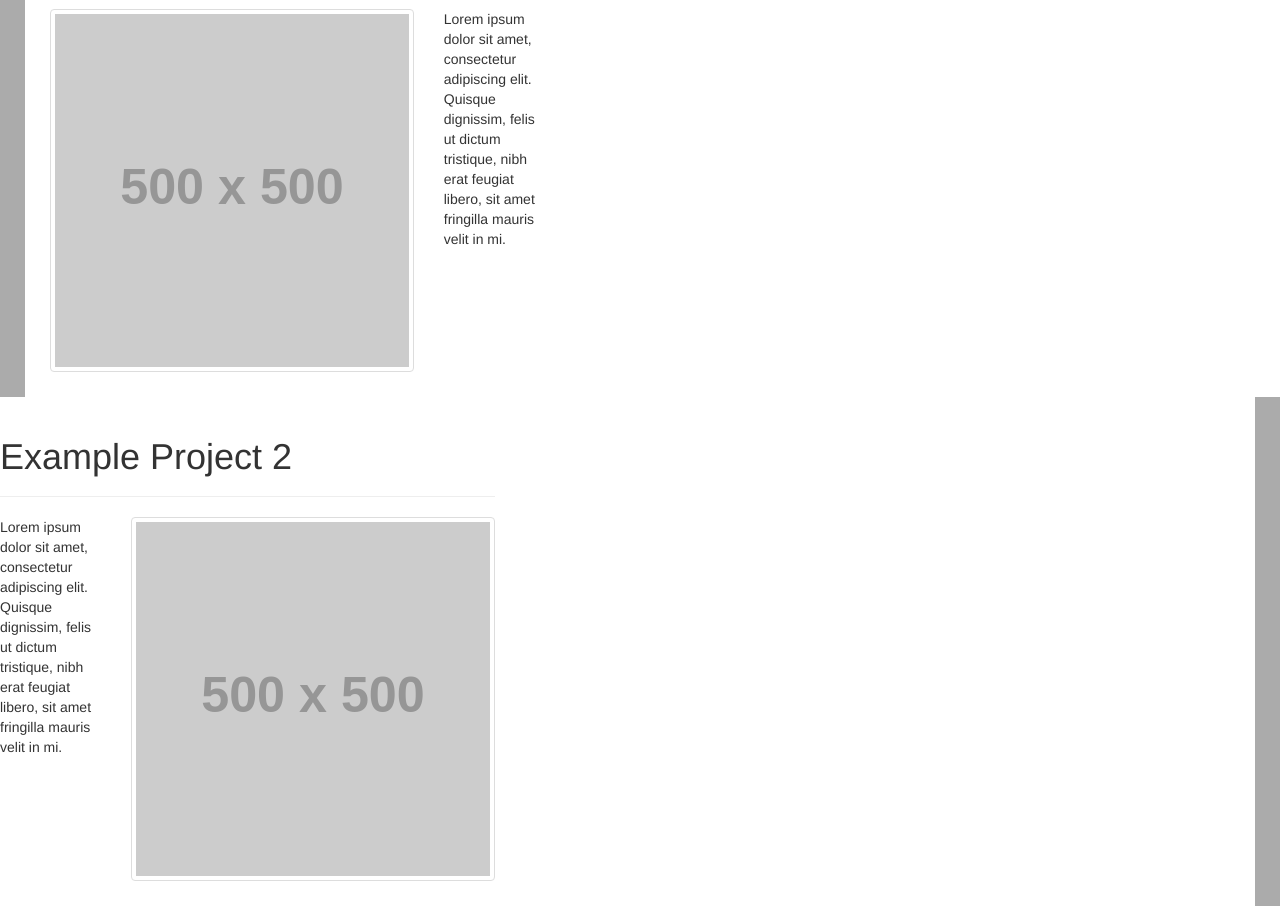
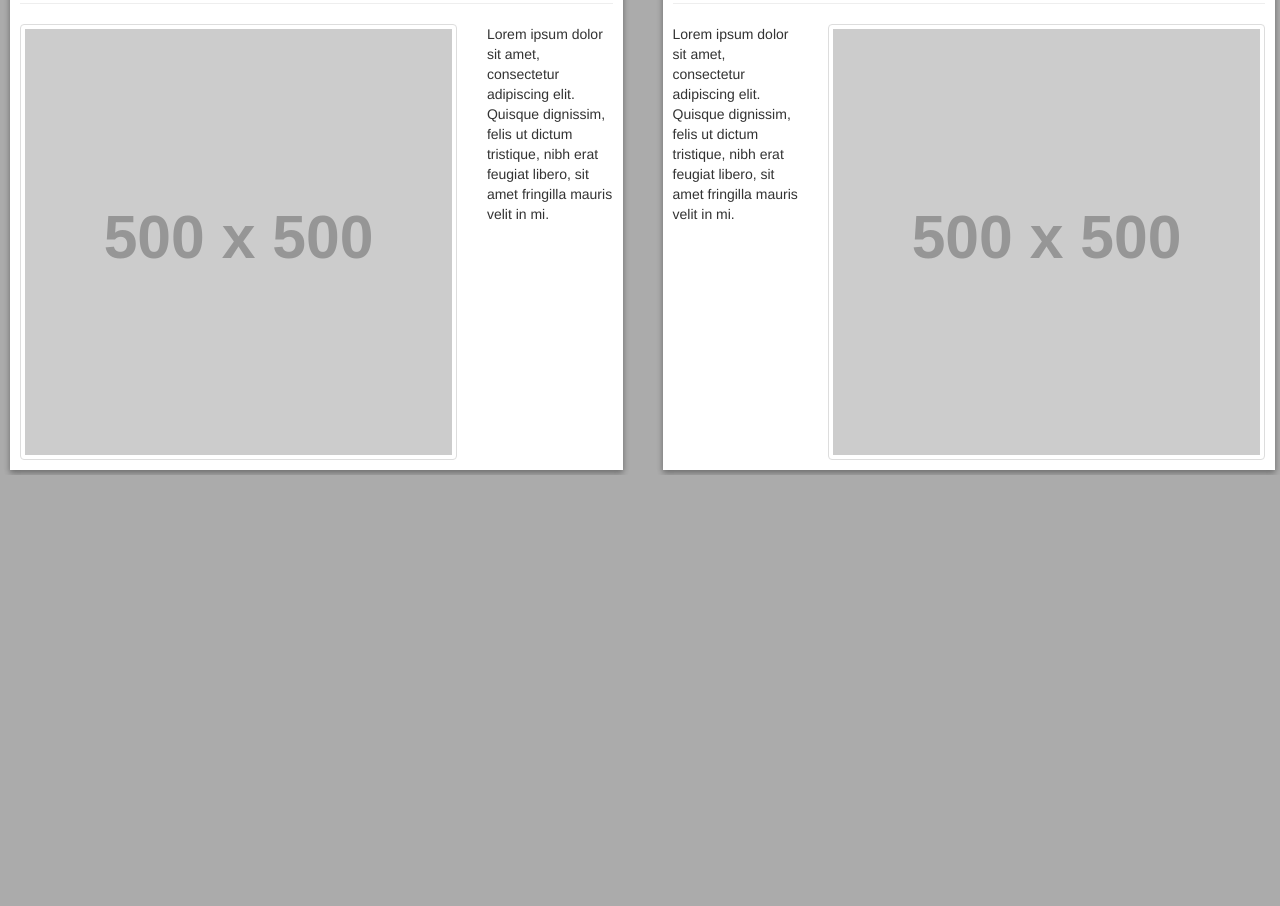
Before and after one commit to patches9119/responsive-portfolio, a plain HTML site: page portfolio.html in a window 1280 px wide. Shown: the part 390-1296 px from the top of the page. After the commit the page ends 865 px from the top, so only its background shows below. Drawn offline with nearby package versions, Linux system fonts and the light colour scheme; placeholder pictures from the web are drawn by us.

Commit message:
updated portfolio

```diff
--- a/portfolio.html
+++ b/portfolio.html
@@ -22,42 +22,33 @@
 
   <div class="container1">
     <div class="row">
-        <div class="col-md-5">
+      <div class="col-md-6 col-sm-12">
+        <div class="cont">
+
           <div class="page-header">
             <h1>Example Project 1</h1>
           </div>
           <div class="row">
-            <div class="col-md-9">
-                <img src="http://placehold.it/500x500" alt="Placeholder" class="img-thumbnail">
-
-            </div>
-            <div class="col-md-3">
+            <div class="col-md-3 pull-right">
               <p>
                 Lorem ipsum dolor sit amet, consectetur adipiscing elit. Quisque dignissim, felis ut dictum tristique,
                 nibh erat feugiat libero, sit amet fringilla mauris velit in mi.
               </p>
-
-
             </div>
-
-
-          </div>
-
-
-        </div>
-
-
+            <div class="col-md-9 pull-left">
+              <img src="http://placehold.it/500x500" alt="Placeholder" class="img-thumbnail">
             </div>
           </div>
-
-        <div class="container2">
-            <div class="row">
-              <div class="col-md-5">
+        </div>
+      </div>
+      <div class="col-md-6 col-sm-12">
+        <div class="cont">
           <div class="page-header">
             <h1>Example Project 2</h1>
           </div>
           <div class="row">
-                  <div class="col-md-3">
+            <div class="col-md-3 ">
+
               <p>
                 Lorem ipsum dolor sit amet, consectetur adipiscing elit. Quisque dignissim, felis ut dictum tristique,
                 nibh erat feugiat libero, sit amet fringilla mauris velit in mi.
@@ -69,8 +60,12 @@
             </div>
 
 
+
           </div>
         </div>
+      </div>
+
+
     </div>
   </div>
 
--- a/styles/portfoliostyle.css
+++ b/styles/portfoliostyle.css
@@ -13,18 +13,19 @@ div { padding: 0px; margin: 0px; }
   }
 
   .container1 {
-    background-color: white;
     float: left;
-    padding-left: 25px;
-    margin-left: 25px;
-    padding-bottom: 25px;
+    margin-left: 0.5rem;
   }
   .container2 {
+    float: right;
+    margin-right: 0.5rem;
+  }
+
+  .cont {
+    margin: 0.5rem;
     background-color: white;
-    float: right;
-    padding-right: 25px;
-    margin-right: 25px;
-    padding-bottom: 25px;
+    padding: 1rem;
+    box-shadow: 0 3px 6px rgba(0,0,0,0.16), 0 3px 6px rgba(0,0,0,0.23);
   }
 
 
```
Lines whose indentation alone changed are shown as unchanged.
